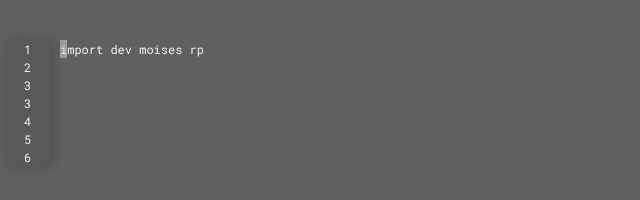
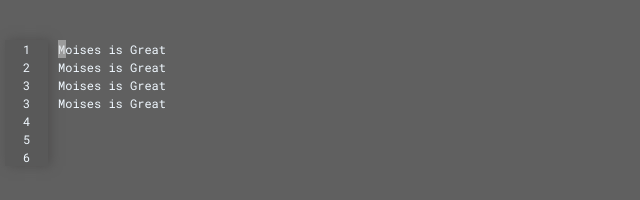
Before and after one commit to moisesrp21/NetVim, a website with bundled scripts: page src/index.html in a window 1280 px wide. Shown: the whole page, without its empty margins (0-640 px from the left). Built offline with nearby package versions, Linux system fonts and the light colour scheme.

Commit message:
attempt03: Success cursor moves with same width using <table>

```diff
--- a/package.json
+++ b/package.json
@@ -3,7 +3,7 @@
   "productName": "NetVim",
   "version": "1.0.0",
   "description": "My Electron application description",
-  "main": "src/index.js",
+  "main": "src/js/index.js",
   "scripts": {
     "start": "electron-forge start",
     "package": "electron-forge package",
--- a/src/css/index.css
+++ b/src/css/index.css
@@ -7,21 +7,30 @@
 	letter-spacing: 0px;
 	margin: 0px;
 	padding: 0px;
+	/* height: 100%;
+	width: 100%; */
+
+}
+html, body {
 	height: 100%;
 	width: 100%;
-
 }
 .container {
 	display: flex;
 	flex-direction: column;
+	height: 100%;
+	width: 100%;
 }
 
 .netvim-main-window-container {
+	height: 100%;
+	width: 100%;
 	position: relative;
-	/* background-color: #b1b1b1; */
 	background-color: #606060;
 }
 .netvim-main-window {
+	height: 100%;
+	width: 100%;
 	display: flex;
 	position: absolute;
 	color: aliceblue;
@@ -38,36 +47,28 @@
 	box-shadow: 3px 0px 10px #504f4f;
 }
 .netvim-editor-window {
+	position: relative;
+	height: 100%;
+	width: 100%;
 	margin: 0px 0px 0px 10px;
 }
-.netvim-view-line {
-	position: absolute;
-	width: auto;
-	cursor: text;
+.netvim-editor-layer {
+	position: relative;
+	height: 100%;
+	width: 100%;
 }
-.netvim-view-number-line {
-	position: relative;
-	width: 45px;
+.netvim-editor-window-container {
+	border-spacing: unset;
 }
-/* i  m . p . o . r . t .     d . e */
-/* 0, 7, 14, 22, 29, 36, 43, 51, 58 	 */
 .netvim-cursor {
-	writing-mode: horizontal-tb;
 	text-shadow: none;
-	column-count: initial;
-	text-transform: none;
-	text-decoration: none;
-	width: 7px;
+	width: 8px;
 	height: 18px;
 	background-color: rgba(216, 216, 216, 0.5);
-	cursor: text;
-	resize: none;
-	min-width: 0;
-	min-height: 0;
-	position: relative;
+	position: absolute;
 	outline: none;
 	border: none;
-	overflow: hidden;
+	z-index: 2;
 }
 @font-face {
 	font-family: 'RobotoMono';
--- a/src/index.html
+++ b/src/index.html
@@ -19,15 +19,23 @@
 						<div style="height: 18px" class="netvim-view-number-line"><p>6</p></div>
 					</div>
 					<div class="netvim-editor-window">
-						<div style="top: 0px; height: 18px" class="netvim-view-line"><p>import dev moises rp</p></div>
-						<!-- <div style="top: 18px; height: 18px" class="netvim-view-line"><p></p></div>
-						<div style="top: 36px; height: 18px" class="netvim-view-line"><p>class Hello {</p></div>
-						<div style="top: 54px; height: 18px" class="netvim-view-line"><p style="text-indent: 30px">public static void main(String[] args) {</p></div>
-						<div style="top: 72px; height: 18px" class="netvim-view-line"><p style="text-indent: 60px">System.out.println("Moises...");</p></div>
-						<div style="top: 90px; height: 18px" class="netvim-view-line"><p style="text-indent: 30px">}</p></div>
-						<div style="top: 108px; height: 18px" class="netvim-view-line"><p>}</p></div> -->
-						<textarea id="netvim-cursor-id" wrap="off" autocorrect="off" autocapitalize="off" autocomplete="off" spellcheck="false" tabindex="0" role="textbox" aria-roledescription="editor" aria-multiline="true" aria-haspopup="false" aria-autocomplete="both"
-						 class="netvim-cursor" style="top: 0px; left: 0px;"></textarea>
+						<div class="netvim-editor-layer">
+							<table class="netvim-editor-window-container">
+								<tr>
+									<td>M</td> <td>o</td> <td>i</td> <td>s</td> <td>e</td> <td>s</td> <td>&nbsp;</td> <td>i</td> <td>s</td> <td>&nbsp;</td> <td>G</td> <td>r</td> <td>e</td> <td>a</td> <td>t</td>
+								</tr>
+								<tr>
+									<td>M</td> <td>o</td> <td>i</td> <td>s</td> <td>e</td> <td>s</td> <td>&nbsp;</td> <td>i</td> <td>s</td> <td>&nbsp;</td> <td>G</td> <td>r</td> <td>e</td> <td>a</td> <td>t</td>
+								</tr>
+								<tr>
+									<td>M</td> <td>o</td> <td>i</td> <td>s</td> <td>e</td> <td>s</td> <td>&nbsp;</td> <td>i</td> <td>s</td> <td>&nbsp;</td> <td>G</td> <td>r</td> <td>e</td> <td>a</td> <td>t</td>
+								</tr>
+								<tr>
+									<td>M</td> <td>o</td> <td>i</td> <td>s</td> <td>e</td> <td>s</td> <td>&nbsp;</td> <td>i</td> <td>s</td> <td>&nbsp;</td> <td>G</td> <td>r</td> <td>e</td> <td>a</td> <td>t</td>
+								</tr>
+							</table>
+						</div>
+						<div id="netvim-cursor-id" class="netvim-cursor" style="top: 0px; left: 0px;"></div>
 					</div>
 				</div>
 			</div>
--- a/src/js/actions.js
+++ b/src/js/actions.js
@@ -4,8 +4,8 @@ function cursor_down() {
 		cursor_numb.className = "";
 		cursor_line++;
 		cursor_elem = document.getElementById(cursor_line.toString());
+		cursor_elem.className = "cursor_line";
 		cursor_numb = document.getElementById("p"+cursor_line.toString());
-		cursor_elem.className = "cursor_line";
 		cursor_numb.className = "cursor_line";
 	}
 }
--- a/src/js/global_variables.js
+++ b/src/js/global_variables.js
@@ -1,7 +1,7 @@
 var cursor_line = 1;
-let char_width = 7;
+let char_width = 8;
 let index_buffer = 0;
-let buffer = Array.from("import dev moises rp");
+let buffer = Array.from("Moises is Great");
 let cursor = document.getElementById("netvim-cursor-id")
 // var cursor_elem = document.getElementById("2");
 // var cursor_numb = document.getElementById("p2");
--- a/src/js/index.js
+++ b/src/js/index.js
@@ -21,7 +21,7 @@ const createWindow = () => {
   });
 
   // and load the index.html of the app.
-  mainWindow.loadURL(`file://${__dirname}/index.html`);
+  mainWindow.loadURL(`file://${__dirname}/../index.html`);
 
   // Open the DevTools.
   mainWindow.webContents.openDevTools();
--- a/src/js/main.js
+++ b/src/js/main.js
@@ -14,7 +14,6 @@ function manageKeys(event) {
 	case "l":
 		if (index_buffer<buffer.length) {
 			index_buffer++;
-			char_width = (buffer[index_buffer]===' ')? 8 : 7;
 			move_cursor_left();
 		}
 		break;
```
